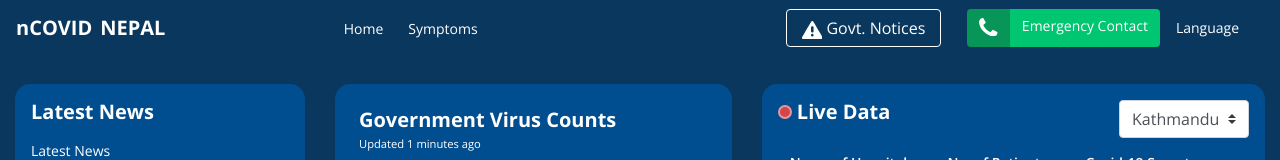
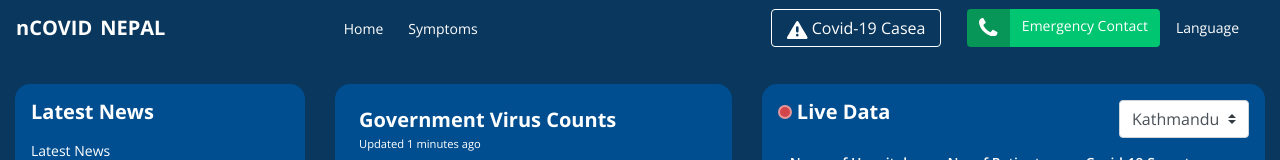
Before and after one commit to Fusemachines/covid-nepal-web, a React (Create React App) app: page / in a window 1280 px wide. Shown: the top 160 px of the page. Built offline with nearby package versions, Linux system fonts and the light colour scheme; no server answers.

Commit message:
Menu content changes

```diff
--- a/src/components/Navbar/Navbar.tsx
+++ b/src/components/Navbar/Navbar.tsx
@@ -35,7 +35,7 @@ const Navbar: FC<INavbarProps> = props => {
           </Nav>
 
           <Nav>
-            <TransparentButton text={'Govt. Notices'} handleClick={() => ({})} />
+            <TransparentButton text={'Covid-19 Casea'} handleClick={() => ({})} />
             <EmergencyButton text={'Emergency Contact'} handleClick={toggleSidebar} />
             <Nav.Link className="d-none d-lg-block">Language</Nav.Link>
           </Nav>
--- a/src/scss/style.min.scss
+++ b/src/scss/style.min.scss
@@ -192,10 +192,10 @@ body {
             }
 
             .filter-select {
-                max-width: 110px;
+                max-width: 112px;
                 display: inline-block;
                 font-size: 12px;
-                width: 106px;
+                width: 112px;
 
                 .css-1pahdxg-control,
                 .css-yk16xz-control {
@@ -208,6 +208,10 @@ body {
                     .css-1okebmr-indicatorSeparator {
                         margin: 0 2px 0 0px;
                     }
+                }
+
+                .css-26l3qy-menu {
+                    color: #000000 !important;
                 }
 
             }
```
